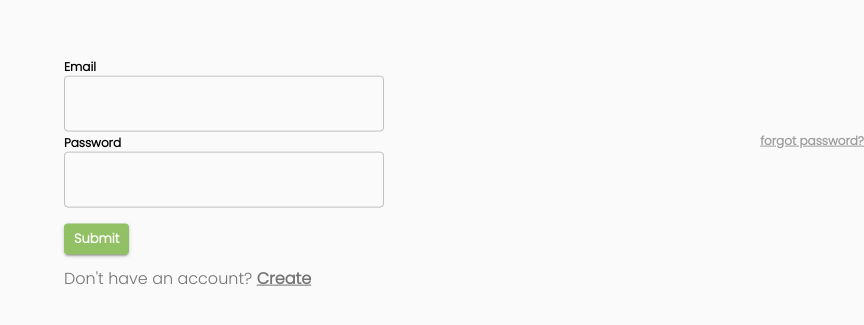
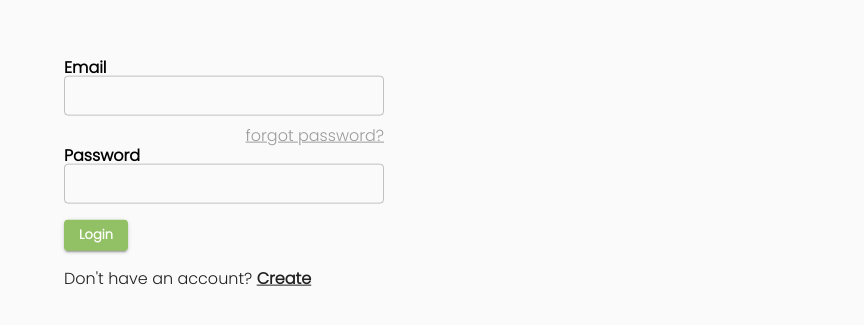
Before and after one commit to dibashthapa/ecommerce-react, a React (Create React App) app: page /login in a window 1280 px wide. Shown: the part 229-554 px from the top of the page, without its empty margins (416-1280 px from the left). Built offline with nearby package versions, Linux system fonts and the light colour scheme.

Commit message:
fixed login ui

```diff
--- a/src/Public/UI/Button/Button.js
+++ b/src/Public/UI/Button/Button.js
@@ -2,14 +2,7 @@ import React from 'react';
 
 import { Button, makeStyles } from '@material-ui/core';
 
-const useStyles = makeStyles(theme => ({
-    root: {
-        margin: `${theme.spacing(2)}px 0`,
-        color: 'white',
-        fontWeight: '900',
-        textTransform: 'none',
-    }
-}))
+const useStyles = makeStyles(theme => ({}));
 
 function MuiButton(props) {
   const classes = useStyles();
@@ -24,7 +17,7 @@ function MuiButton(props) {
     >
       {props.children}
     </Button>
-    )
+  );
 }
 
-export default MuiButton
+export default MuiButton;
--- a/src/Public/pages/Login/index.js
+++ b/src/Public/pages/Login/index.js
@@ -1,6 +1,11 @@
 import React, { useState } from 'react';
-import { Grid, InputLabel, TextField } from '@material-ui/core';
-import MuiButton from '../../UI/Button/Button';
+import {
+  Button,
+  Grid,
+  InputLabel,
+  TextField,
+  Typography,
+} from '@material-ui/core';
 import useStyles from './index.style';
 const Login = () => {
   const [values, setValue] = useState('');
@@ -21,7 +26,8 @@ const Login = () => {
       alignItems="center"
       className={classes.loginContainer}
     >
-      <Grid xs={12} lg={3} item>
+      <Grid xs={12} lg={3} item className="loginForm">
+        <div className="emailSection">
           <InputLabel className={classes.fonts} htmlFor="email">
             Email
           </InputLabel>
@@ -30,16 +36,20 @@ const Login = () => {
             name={'email'}
             value={values.email}
             type="email"
+            size="small"
             className={classes.input}
             fullWidth
             variant={'outlined'}
           />
+        </div>
+        <Typography className={classes.left} htmlFor="password">
+          forgot password?
+        </Typography>
+        <div className="passwordSection">
           <InputLabel className={classes.fonts} htmlFor="password">
             Password
           </InputLabel>
-        <InputLabel className={classes.left} htmlFor="password">
-          forgot password?
-        </InputLabel>
+
           <TextField
             value={values.password}
             onChange={handleChange}
@@ -47,13 +57,24 @@ const Login = () => {
             autoComplete="off"
             className={classes.input}
             fullWidth
+            size="small"
             type="password"
             variant={'outlined'}
           />
-        <MuiButton type="submit">Submit</MuiButton>
-        <InputLabel htmlFor="password">
+        </div>
+
+        <Button
+          className={classes.loginButton}
+          variant={'contained'}
+          size={'small'}
+          color={'primary'}
+          type={'submit'}
+        >
+          Login
+        </Button>
+        <Typography>
           Don't have an account? <span className={classes.link}>Create</span>
-        </InputLabel>
+        </Typography>
       </Grid>
     </Grid>
   );
--- a/src/Public/pages/Login/index.style.js
+++ b/src/Public/pages/Login/index.style.js
@@ -9,22 +9,26 @@ const useStyles = makeStyles(theme => ({
     top: '50%',
     left: '50%',
     transform: 'translate(-50% , -50%)',
+    '& .loginForm': {
+      position: 'relative',
+      '& .emailSection , &.passwordSection': {
+        margin: `${theme.spacing(1)}px 0px`,
+      },
+    },
+  },
+  loginButton: {
+    margin: `${theme.spacing(2)}px 0`,
+    color: 'white',
+    fontWeight: '900',
+    textTransform: 'none',
   },
   fonts: {
-    fontSize: theme.overrides.s6Default.fontSize,
-    fontWeight: theme.overrides.s6Default.fontWeight,
-    lineHeight: theme.overrides.s6Default.lineHeight,
+    fontWeight: 700,
     color: 'black',
-    display: 'inline',
   },
   left: {
-    fontSize: theme.overrides.s6Default.fontSize,
-    fontWeight: theme.overrides.s6Default.fontWeight,
-    lineHeight: theme.overrides.s6Default.lineHeight,
     color: '#9C9C9C',
-    position: 'absolute',
-    display: 'inline',
-    right: 0,
+    textAlign: 'right',
     textDecoration: 'underline',
     cursor: 'pointer',
   },
```
Lines whose indentation alone changed are shown as unchanged.
